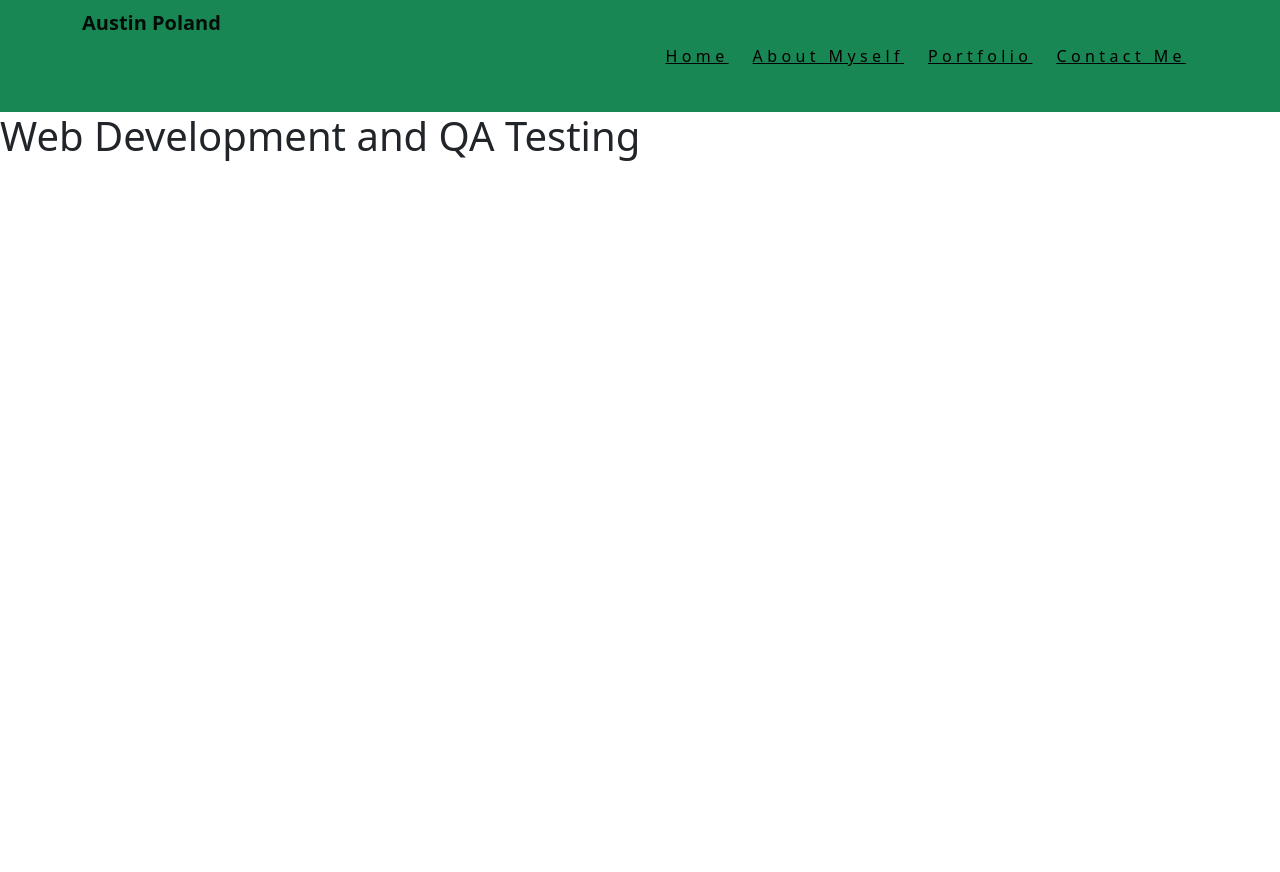
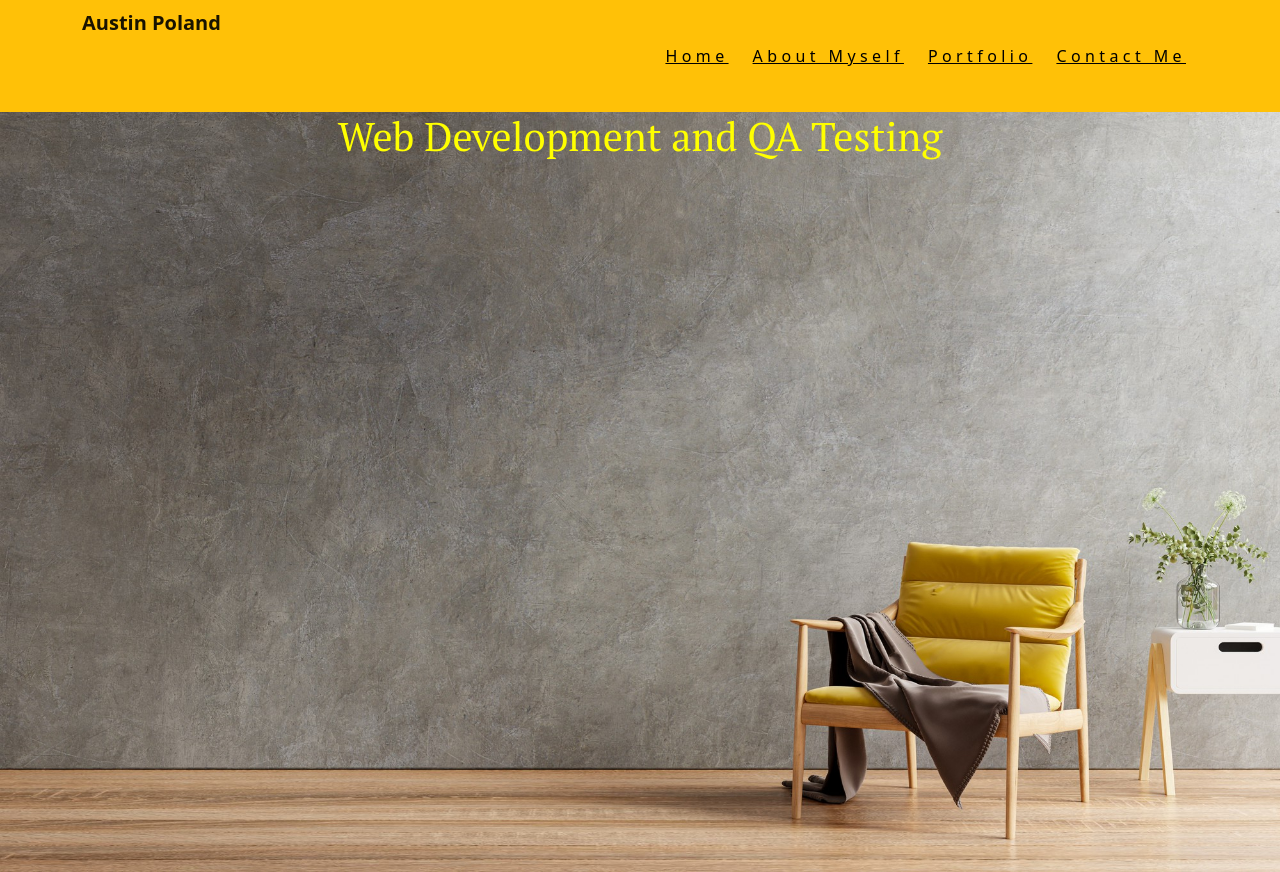
Before and after one commit to ausbosspoland/austinpoland-portfolio, a React (Create React App) app: page / in a window 1280 px wide. Before the commit the page ends 800 px from the top, so only its background shows below. Built offline with nearby package versions, Linux system fonts and the light colour scheme.

Commit message:
tweaked color of navbar and changed the background picture

```diff
--- a/src/App.css
+++ b/src/App.css
@@ -7,7 +7,7 @@
 }
 
 body {
-  font-family: "PT Serif" sans-serif;
+  font-family: "PT Serif", sans-serif;
 }
 
 .App {
@@ -82,3 +82,26 @@ nav ul li {
 .navbar-nav > li > a:hover {
   border-top: 0.1875rem solid var(--sblue);
 }
+
+/******************** Header section ***********************/
+
+.header-wraper {
+  position: relative;
+  background: url(Desktop-background-portfolio.jpeg) no-repeat;
+  background-size: cover;
+  background-position: bottom;
+  height:95vh;
+}
+
+.main-info {
+  display: flex;
+  flex-direction: column;
+  justify-content: center;
+  align-items: center;
+  text-align: center;
+  font-family: "PT Serif", sans-serif;
+}
+
+.main-info h1 {
+  color: yellow;
+}
--- a/src/components/Nav.js
+++ b/src/components/Nav.js
@@ -2,7 +2,7 @@ import React from "react";
 
 const Navbar = () => {
     return (
-        <nav className="navbar navbar-expand-lg navbar-light bg-success">
+        <nav className="navbar navbar-expand-lg navbar-light bg-warning">
             <div className="container">
                 <a className="navbar-brand" href="#">Austin Poland</a>
                 <button className="navbar-toggler" type="button" data-toggle="collapse" data-target="#navbarSupportedContent" aria-controls="navbarSupportedContent" aria-expanded="false" aria-label="Toggle navigation">
```
Also changed, not shown: src/Desktop-background-portfolio.jpeg (added).
